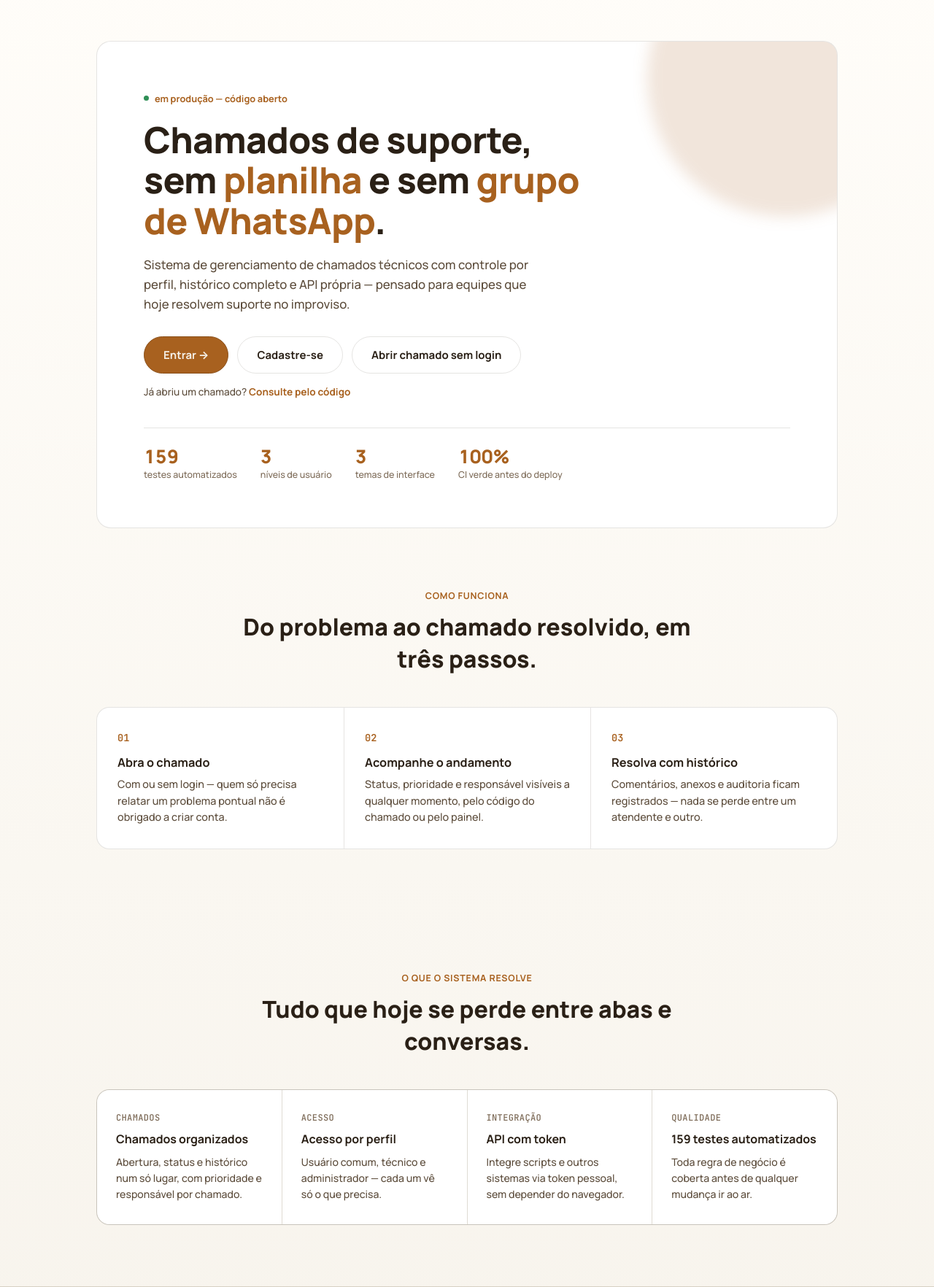
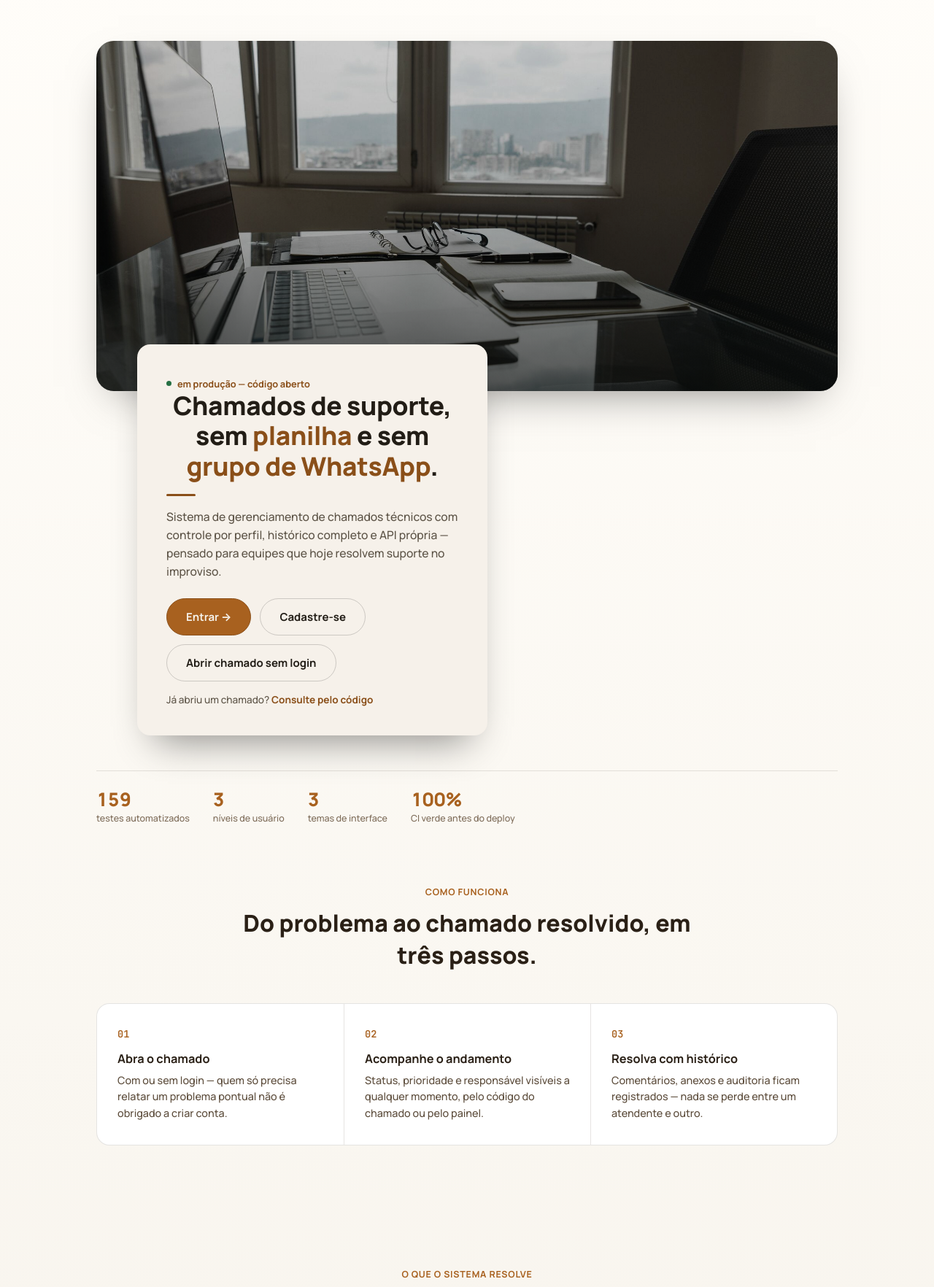
Before and after one commit to DZ092/helpdesk-system, a Flask app: page / in a window 1280 px wide. Shown: the part 84-1848 px from the top of the page at 73% size. Run offline with Flask 3, Linux system fonts and the light colour scheme.

Commit message:
feat(ui): hero da apresentacao com foto real e cartao flutuante, no molde da Wix

```diff
--- a/static/css/apresentacao.css
+++ b/static/css/apresentacao.css
@@ -18,6 +18,12 @@
 
 body.pagina-apresentacao {
     background: linear-gradient(180deg, var(--bg-gradiente-topo) 0%, var(--bg-gradiente-base) 100%);
+    /* Cor fixa do cartão que flutua sobre a foto do hero — ver comentário
+       acima de .hero-cartao-flutuante sobre por que não usa os tokens de
+       tema. */
+    --cartao-hero-bg: #f6f1ea;
+    --cartao-hero-texto: #221d16;
+    --cartao-hero-texto-muted: #5c5346;
 }
 
 /* BARRA FIXA — antes era só uma linha solta no topo da página; agora fica
@@ -97,27 +103,57 @@ body.pagina-apresentacao {
     padding: 56px 32px 0;
 }
 
-.hero-apresentacao {
+/* FOTO DO HERO — no modelo da Wix a primeira coisa que aparece é uma foto
+   real (mesa de trabalho, vista de cidade), não um bloco de cor. Trocamos
+   o cartão sólido de antes por essa foto, com um degradê escuro por cima
+   pra garantir leitura do que vem depois e pra ela se integrar ao fundo
+   escuro do resto da página. */
+.hero-foto-area {
     position: relative;
-    background: var(--superficie);
-    border: 1px solid var(--borda);
-    border-radius: 20px;
-    padding: clamp(36px, 5vw, 64px);
+    border-radius: 24px;
     overflow: hidden;
-    isolation: isolate;
+    box-shadow: 0 24px 60px -30px rgba(0, 0, 0, 0.55);
 }
 
-.hero-apresentacao::before {
+.hero-foto {
+    display: block;
+    width: 100%;
+    height: clamp(280px, 40vw, 480px);
+    object-fit: cover;
+    filter: saturate(0.9) brightness(0.85);
+}
+
+.hero-foto-area::after {
     content: "";
     position: absolute;
-    top: -140px;
-    right: -120px;
-    width: 380px;
-    height: 380px;
-    border-radius: 50%;
-    background: rgba(var(--marca-rgb), 0.16);
-    filter: blur(10px);
-    z-index: -1;
+    inset: 0;
+    background: linear-gradient(180deg, rgba(8, 12, 11, 0) 40%, rgba(8, 12, 11, 0.6) 100%);
+}
+
+/* CARTÃO FLUTUANTE — mesma ideia do modelo: um cartão claro "pousado" por
+   cima da foto, puxado pra cima com margem negativa pra sobrepor a borda
+   inferior dela. A cor do cartão é fixa nos três temas do app de propósito
+   — ele existe pra contrastar com uma fotografia, que também não muda de
+   tema, então usa os tokens --cartao-hero-* definidos logo abaixo, não os
+   tokens de tema (--superficie/--texto). */
+.hero-cartao-flutuante {
+    position: relative;
+    z-index: 2;
+    margin: -64px clamp(16px, 6vw, 56px) 0;
+    max-width: 480px;
+    background: var(--cartao-hero-bg);
+    color: var(--cartao-hero-texto);
+    border-radius: 18px;
+    padding: clamp(26px, 4vw, 40px);
+    box-shadow: 0 30px 50px -24px rgba(0, 0, 0, 0.45);
+}
+
+.hero-cartao-linha {
+    width: 40px;
+    height: 3px;
+    background: var(--acento-forte);
+    border-radius: 2px;
+    margin: 18px 0 16px;
 }
 
 .eyebrow-apresentacao {
@@ -126,52 +162,57 @@ body.pagina-apresentacao {
     gap: 8px;
     font-size: 0.8rem;
     font-weight: 700;
-    color: var(--marca);
-    margin-bottom: 20px;
+    color: var(--acento-forte);
 }
 
 .bolinha-viva {
     width: 7px;
     height: 7px;
     border-radius: 50%;
-    background: var(--sucesso-solido);
+    background: var(--sucesso-solido-forte);
 }
 
-.hero-apresentacao h1 {
-    font-size: clamp(2rem, 4.6vw, 3.1rem);
-    line-height: 1.12;
+.hero-cartao-flutuante h1 {
+    font-size: clamp(1.6rem, 3.2vw, 2.2rem);
+    line-height: 1.18;
     font-weight: 800;
-    letter-spacing: -0.015em;
-    color: var(--texto);
-    text-align: left;
-    max-width: 18ch;
+    letter-spacing: -0.01em;
+    color: var(--cartao-hero-texto);
 }
 
 .destaque-apresentacao {
-    color: var(--marca);
+    color: var(--acento-forte);
 }
 
 .hero-apresentacao-sub {
-    margin-top: 20px;
-    font-size: 1.05rem;
-    color: var(--texto-muted);
-    max-width: 52ch;
+    margin-top: 0;
+    font-size: 0.98rem;
+    color: var(--cartao-hero-texto-muted);
     line-height: 1.6;
 }
 
 .acoes-apresentacao {
-    margin-top: 30px;
+    margin-top: 24px;
     justify-content: flex-start;
+}
+
+.hero-cartao-flutuante .botao-secundario {
+    color: var(--cartao-hero-texto);
+    border-color: rgba(15, 15, 12, 0.18);
+}
+
+.hero-cartao-flutuante .botao-secundario:hover {
+    border-color: var(--acento-forte);
 }
 
 .link-secundario-apresentacao {
     margin-top: 16px;
     font-size: 0.85rem;
-    color: var(--texto-muted);
+    color: var(--cartao-hero-texto-muted);
 }
 
 .link-secundario-apresentacao a {
-    color: var(--marca);
+    color: var(--acento-forte);
     font-weight: bold;
     text-decoration: none;
 }
@@ -181,7 +222,7 @@ body.pagina-apresentacao {
 }
 
 .hero-regua {
-    margin-top: 40px;
+    margin-top: 48px;
     padding-top: 26px;
     border-top: 1px solid var(--borda);
     display: flex;
--- a/static/css/style.css
+++ b/static/css/style.css
@@ -16,10 +16,10 @@
 @import url("https://fonts.googleapis.com/css2?family=Manrope:wght@500;600;700;800&family=JetBrains+Mono:wght@500;600&display=swap");
 
 :root {
-    --bg: #0b100f;
-    --bg-gradiente-topo: #0e1615;
-    --bg-gradiente-base: #0b100f;
-    --superficie: #141c1a;
+    --bg: #0a0f0e;
+    --bg-gradiente-topo: #10201d;
+    --bg-gradiente-base: #080c0b;
+    --superficie: #17211f;
     --superficie-alt: #1c2725;
     --borda: rgba(230, 219, 206, 0.1);
     --texto: #ece6da;
--- a/templates/apresentacao.html
+++ b/templates/apresentacao.html
@@ -52,12 +52,19 @@
 </nav>
 
 
-<div class="hero-apresentacao-wrap">
-<header class="hero-apresentacao">
+<header class="hero-apresentacao-wrap">
+
+<div class="hero-foto-area">
+<img class="hero-foto" src="{{ url_for('static', filename='img/hero-apresentacao.jpg') }}" alt="Mesa de trabalho com notebook em frente a uma janela com vista para a cidade">
+</div>
+
+<div class="hero-cartao-flutuante">
 
 <div class="eyebrow-apresentacao"><span class="bolinha-viva"></span> em produção — código aberto</div>
 
 <h1>Chamados de suporte, sem <span class="destaque-apresentacao">planilha</span> e sem <span class="destaque-apresentacao">grupo de WhatsApp</span>.</h1>
+
+<div class="hero-cartao-linha"></div>
 
 <p class="hero-apresentacao-sub">
 Sistema de gerenciamento de chamados técnicos com controle por perfil,
@@ -75,6 +82,8 @@ suporte no improviso.
 Já abriu um chamado? <a href="/chamado/acompanhar">Consulte pelo código</a>
 </p>
 
+</div>
+
 <div class="hero-regua">
 <div class="hero-regua-item"><span class="n">159</span><span class="l">testes automatizados</span></div>
 <div class="hero-regua-item"><span class="n">3</span><span class="l">níveis de usuário</span></div>
@@ -83,7 +92,6 @@ Já abriu um chamado? <a href="/chamado/acompanhar">Consulte pelo código</a>
 </div>
 
 </header>
-</div>
 
 
 <section class="secao-apresentacao" id="como-funciona">
```
Also changed, not shown: static/img/hero-apresentacao.jpg (added).
